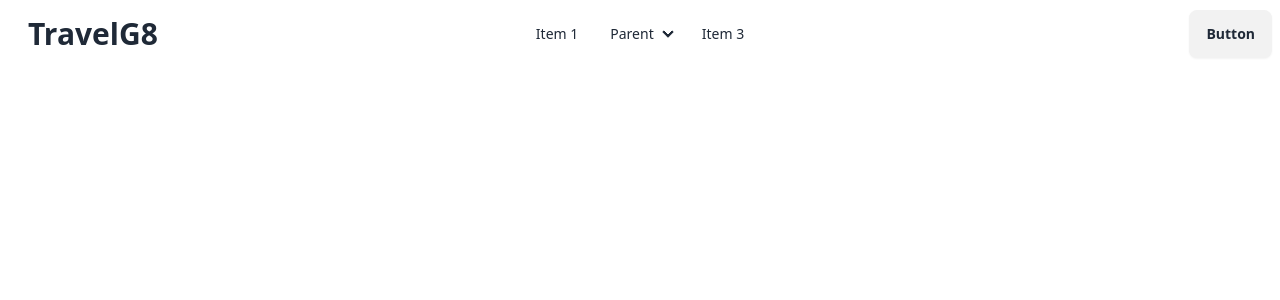
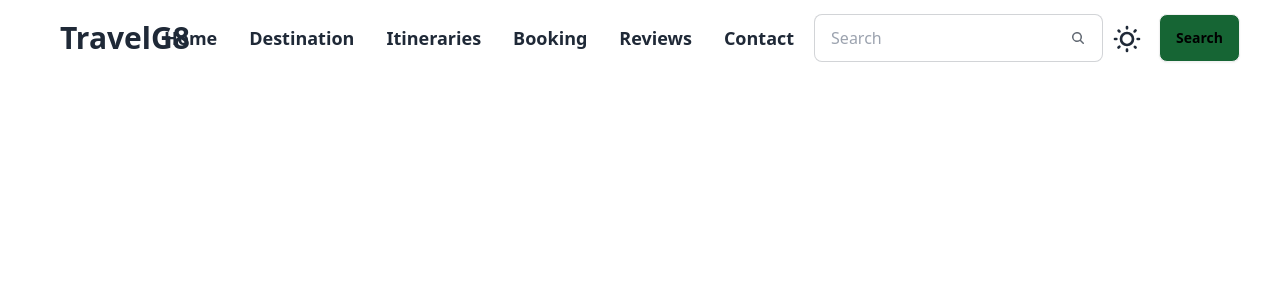
Before and after one commit to FouzanPS/TravelG8, a React (Vite) app in the folder Frontend/: page / in a window 1280 px wide. Shown: the top 300 px of the page. Built offline with nearby package versions, Linux system fonts and the light colour scheme.

Commit message:
Some progress

```diff
--- a/Frontend/src/components/Navbar.jsx
+++ b/Frontend/src/components/Navbar.jsx
@@ -1,8 +1,30 @@
 import React from "react";
 
 function Navbar() {
+  const NavItem = (
+    <>
+      <li>
+        <a>Home</a>
+      </li>
+      <li>
+        <a>Destination</a>
+      </li>
+      <li>
+        <a>Itineraries</a>
+      </li>
+      <li>
+        <a>Booking</a>
+      </li>
+      <li>
+        <a>Reviews</a>
+      </li>
+      <li>
+        <a>Contact</a>
+      </li>
+    </>
+  );
   return (
-    <div>
+    <div className="max-w-screen-2x1 container mx-auto md:px-8 px-4">
       <div className="navbar bg-base-100">
         <div className="navbar-start">
           <div className="dropdown">
@@ -26,52 +48,64 @@
               tabIndex={0}
               className="menu menu-sm dropdown-content bg-base-100 rounded-box z-[1] mt-3 w-52 p-2 shadow"
             >
-              <li>
-                <a>Item 1</a>
-              </li>
-              <li>
-                <a>Parent</a>
-                <ul className="p-2">
-                  <li>
-                    <a>Submenu 1</a>
-                  </li>
-                  <li>
-                    <a>Submenu 2</a>
-                  </li>
-                </ul>
-              </li>
-              <li>
-                <a>Item 3</a>
-              </li>
+              {NavItem}
             </ul>
           </div>
-          <a className="text-3xl font-bold ml-5 cursor-pointer">TravelG8</a>
-        </div>
-        <div className="navbar-center hidden lg:flex">
-          <ul className="menu menu-horizontal px-1">
-            <li>
-              <a>Item 1</a>
-            </li>
-            <li>
-              <details>
-                <summary>Parent</summary>
-                <ul className="p-2">
-                  <li>
-                    <a>Submenu 1</a>
-                  </li>
-                  <li>
-                    <a>Submenu 2</a>
-                  </li>
-                </ul>
-              </details>
-            </li>
-            <li>
-              <a>Item 3</a>
-            </li>
-          </ul>
+          <a className="cursor-pointer text-3xl ml-5 font-black bold font-bold">
+            TravelG8
+          </a>
         </div>
         <div className="navbar-end">
-          <a className="btn">Button</a>
+          <div className="navbar-center hidden lg:flex">
+            <ul className="menu menu-horizontal px-1 text-lg font-semibold">
+              {NavItem}
+            </ul>
+          </div>
+          <div className="hidden md:block">
+            <label className="input input-bordered flex items-center gap-2">
+              <input type="text" className="grow" placeholder="Search" />
+              <svg
+                xmlns="http://www.w3.org/2000/svg"
+                viewBox="0 0 16 16"
+                fill="currentColor"
+                className="h-4 w-4 opacity-70"
+              >
+                <path
+                  fillRule="evenodd"
+                  d="M9.965 11.026a5 5 0 1 1 1.06-1.06l2.755 2.754a.75.75 0 1 1-1.06 1.06l-2.755-2.754ZM10.5 7a3.5 3.5 0 1 1-7 0 3.5 3.5 0 0 1 7 0Z"
+                  clipRule="evenodd"
+                />
+              </svg>
+            </label>
+          </div>
+          <div className="mx-2 md:mt-2">
+            <label className="swap swap-rotate">
+              <input
+                type="checkbox"
+                className="theme-controller"
+                value="synthwave"
+              />
+              <svg
+                className="swap-off h-8 w-8 fill-current"
+                xmlns="http://www.w3.org/2000/svg"
+                viewBox="0 0 24 24"
+              >
+                <path d="M5.64,17l-.71.71a1,1,0,0,0,0,1.41,1,1,0,0,0,1.41,0l.71-.71A1,1,0,0,0,5.64,17ZM5,12a1,1,0,0,0-1-1H3a1,1,0,0,0,0,2H4A1,1,0,0,0,5,12Zm7-7a1,1,0,0,0,1-1V3a1,1,0,0,0-2,0V4A1,1,0,0,0,12,5ZM5.64,7.05a1,1,0,0,0,.7.29,1,1,0,0,0,.71-.29,1,1,0,0,0,0-1.41l-.71-.71A1,1,0,0,0,4.93,6.34Zm12,.29a1,1,0,0,0,.7-.29l.71-.71a1,1,0,1,0-1.41-1.41L17,5.64a1,1,0,0,0,0,1.41A1,1,0,0,0,17.66,7.34ZM21,11H20a1,1,0,0,0,0,2h1a1,1,0,0,0,0-2Zm-9,8a1,1,0,0,0-1,1v1a1,1,0,0,0,2,0V20A1,1,0,0,0,12,19ZM18.36,17A1,1,0,0,0,17,18.36l.71.71a1,1,0,0,0,1.41,0,1,1,0,0,0,0-1.41ZM12,6.5A5.5,5.5,0,1,0,17.5,12,5.51,5.51,0,0,0,12,6.5Zm0,9A3.5,3.5,0,1,1,15.5,12,3.5,3.5,0,0,1,12,15.5Z" />
+              </svg>
+              <svg
+                className="swap-on h-8 w-8 fill-current"
+                xmlns="http://www.w3.org/2000/svg"
+                viewBox="0 0 24 24"
+              >
+                <path d="M21.64,13a1,1,0,0,0-1.05-.14,8.05,8.05,0,0,1-3.37.73A8.15,8.15,0,0,1,9.08,5.49a8.59,8.59,0,0,1,.25-2A1,1,0,0,0,8,2.36,10.14,10.14,0,1,0,22,14.05,1,1,0,0,0,21.64,13Zm-9.5,6.69A8.14,8.14,0,0,1,7.08,5.22v.27A10.15,10.15,0,0,0,17.22,15.63a9.79,9.79,0,0,0,2.1-.22A8.11,8.11,0,0,1,12.14,19.73Z" />
+              </svg>
+            </label>
+          </div>
+          <div>
+            <a className="btn ml-2 bg-green-800 text-black hover:bg-green-900">
+              Search
+            </a>
+          </div>
         </div>
       </div>
     </div>
--- a/Frontend/tailwind.config.js
+++ b/Frontend/tailwind.config.js
@@ -10,4 +10,7 @@
   plugins: [
     require('daisyui'),
   ],
+  daisyui: {
+    themes: ["light", "synthwave"],  // Explicitly add your themes here
+  },
 }
```
